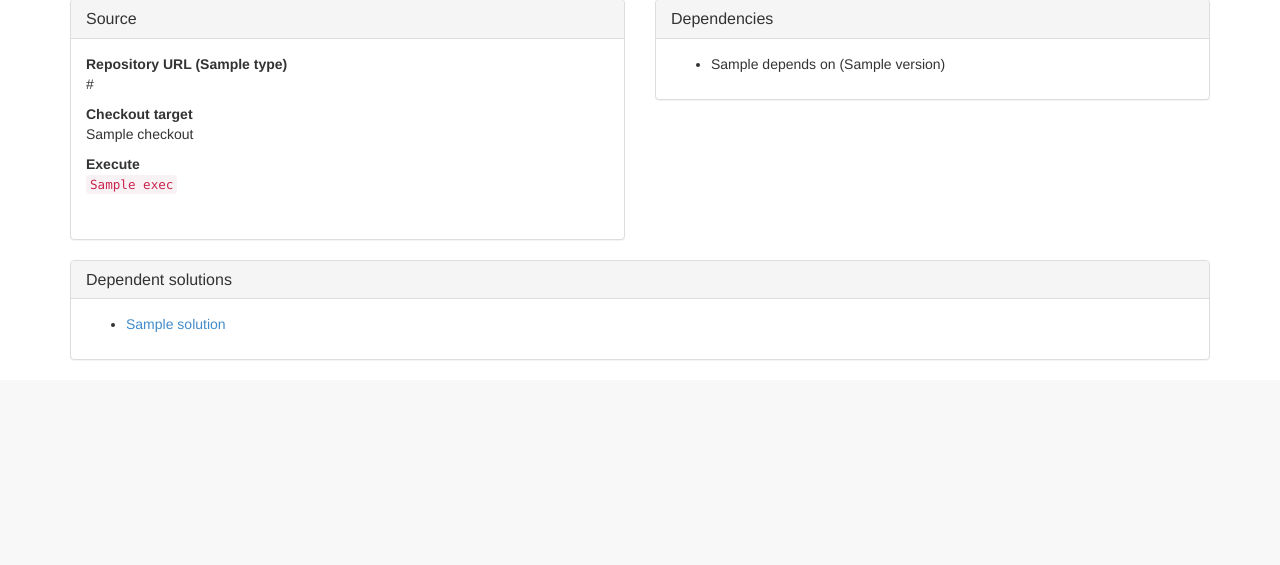
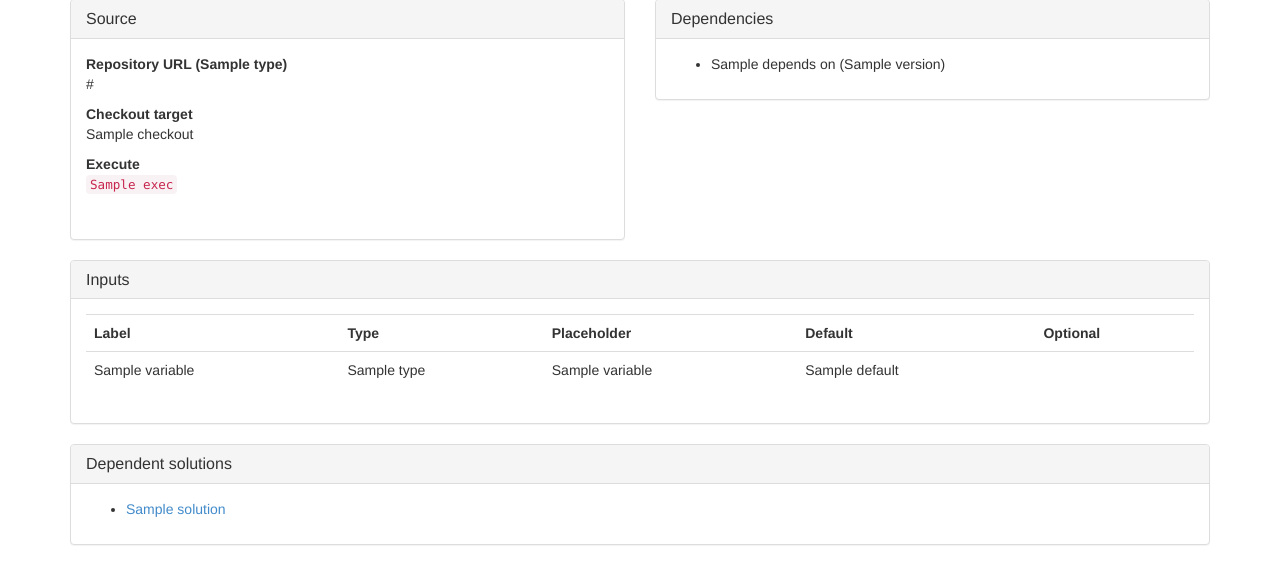
Before and after one commit to csiro-easi/easi-sssc, a Flask app: template templates/entries/toolbox_detail.html in a window 1280 px wide. Shown: the part 511-1076 px from the top of the page. Before the commit the page ends 871 px from the top, so only its background shows below. Run offline with Flask 2, Linux system fonts and the light colour scheme; the template is opened without the code that fills it: most values are stand-ins (such as "Sample title", 1, 10 or a date in 2020); parts of the project's set-up code (start-up, migrations or seed data) failed here and were passed over; some libraries are stand-ins or nearby versions.

Commit message:
Added variables at toolbox level.

```diff
--- a/models.py
+++ b/models.py
@@ -184,7 +184,7 @@ class JsonField(CharField):
 
     def python_value(self, value):
         """Return python data structure from json string in the db."""
-        if value is not None:
+        if value is not None and value != '':
             return json.loads(value)
 
 
@@ -212,6 +212,7 @@ class Var(BaseModel):
     step = DoubleField(null=True)
     values = JsonField(null=True)
     solution = ForeignKeyField(Solution, related_name="variables")
+    toolbox = ForeignKeyField(Toolbox, related_name="variables")
 
     def __unicode__(self):
         return "var {} ({})".format(self.name, self.type)
--- a/templates/entries/toolbox_detail.html
+++ b/templates/entries/toolbox_detail.html
@@ -33,6 +33,30 @@
 </div>
 
 <div class="panel panel-default">
+    <div class="panel-heading"><h2 class="panel-title">Inputs</h2></div>
+    <div class="panel-body">
+        <table class="table table-hover">
+            <tr>
+                <th>Label</th>
+                <th>Type</th>
+                <th>Placeholder</th>
+                <th>Default</th>
+                <th>Optional</th>
+            </tr>
+            {% for v in entry.variables %}
+            <tr>
+                <td>{{ v.label }}</td>
+                <td>{{ v.type }}</td>
+                <td>{{ v.name }}</td>
+                <td>{{ v.default }}</td>
+                <td>{% if v.optional %}<span class="glyphicon glyphicon-ok"></span>{% endif %}</td>
+            </tr>
+            {% endfor %}
+        </table>
+    </div>
+</div>
+
+<div class="panel panel-default">
   <div class="panel-heading"><h2 class="panel-title">Dependent solutions</h2></div>
   <div class="panel-body">
     <ul>
--- a/views.py
+++ b/views.py
@@ -254,6 +254,12 @@ class SolutionView(EntryView):
                                          'default', 'min', 'max',
                                          'step', 'values'])
                           for v in entry.variables],
+            'dependencies': [properties(dep, [
+                'type',
+                'name',
+                'version',
+                'path'])
+                for dep in entry.depends_on],
             # Include prov info
             '@type': 'prov:Plan'
         })
@@ -274,7 +280,18 @@ class ToolboxView(EntryView):
             'source': properties(entry.source, ['type', 'url', 'checkout',
                                                 'exec']),
             'images': [properties(img, ['provider', 'image_id', 'sc_path'])
-                       for img in entry.images]
+                       for img in entry.images],
+            'variables': [properties(v, ['name', 'type', 'label',
+                                         'description', 'optional',
+                                         'default', 'min', 'max',
+                                         'step', 'values'])
+                          for v in entry.variables],
+            'dependencies': [properties(dep, [
+                'type',
+                'name',
+                'version',
+                'path'])
+                for dep in entry.depends_on]
         })
         return d
 
```
